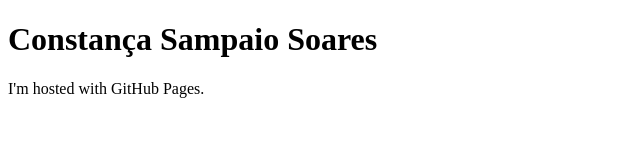
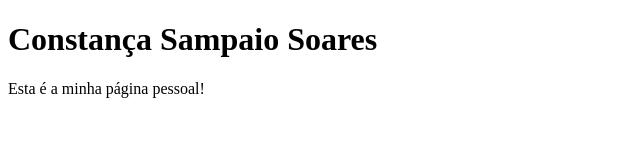
Before and after one commit to constancass/constancass.github.io, a plain HTML site: page index.html in a window 1280 px wide. Shown: the full height of the page, 0-640 px from the left. Drawn offline with Linux system fonts and the light colour scheme.

Commit message:
Update index.html

```diff
--- a/index.html
+++ b/index.html
@@ -2,6 +2,6 @@
 <html>
 <body>
 <h1>Constança Sampaio Soares</h1>
-<p>I'm hosted with GitHub Pages.</p>
+<p>Esta é a minha página pessoal!</p>
 </body>
 </html>
```
